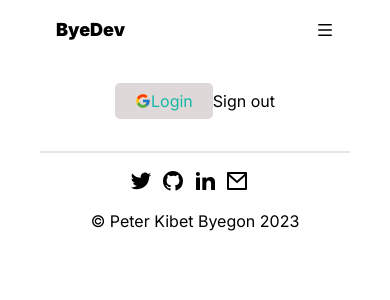
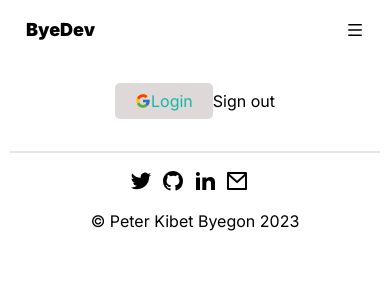
Before and after one commit to Byekibe/nextjs-tech-blog, a Next.js app: page /loginPage in a window 390 px wide. Shown: the top 300 px of the page. Built offline with nearby package versions, Linux system fonts and the light colour scheme; no server answers.

Commit message:
Make padding proportional over screen widths

```diff
--- a/package.json
+++ b/package.json
@@ -2,6 +2,7 @@
   "name": "folder-one",
   "version": "0.1.0",
   "private": true,
+  "proxy": "http://localhost:3000",
   "scripts": {
     "dev": "next dev",
     "build": "next build",
--- a/src/app/globals.css
+++ b/src/app/globals.css
@@ -7,7 +7,6 @@
   --background-start-rgb: 214, 219, 220;
   --background-end-rgb: 255, 255, 255;
 } */
-
 
 :root {
   --foreground-rgb: 0, 0, 0;
@@ -19,11 +18,10 @@
   --softTextColor: #626262;
 }
 
-[data-theme='dark'] {
+[data-theme="dark"] {
   --bg: black;
   --textColor: white;
 }
-
 
 * {
   padding: 0;
@@ -64,28 +62,30 @@ body {
   color: #ffffff80;
 } */
 
-
 @media screen and (max-width: 1536px) {
   .wrapper {
-      max-width: 1024px;
+    max-width: 1024px;
+    padding: 0 60px;
   }
 }
 
 @media screen and (max-width: 1280px) {
   .wrapper {
-      max-width: 1366px;
+    max-width: 1366px;
+    padding: 0 45px;
   }
 }
 
 @media screen and (max-width: 1024px) {
   .wrapper {
-      max-width: 768px;
-      padding: 0 40px;
+    max-width: 768px;
+    padding: 0 30px;
   }
 }
 
 @media screen and (max-width: 768px) {
   .wrapper {
-      max-width: 640px;
+    max-width: 640px;
+    padding: 0 10px;
   }
 }
--- a/src/app/loginPage/page.jsx
+++ b/src/app/loginPage/page.jsx
@@ -18,7 +18,7 @@ export default function LoginPage() {
         onClick={() =>
           signIn("google", {
             redirect: true,
-            callbackUrl: "http://blog.byedev.com",
+            callbackUrl: "https://blog.byedev.com",
           })
         }
         className={styles.myBtn}
--- a/src/components/authGroup/AuthGroup.jsx
+++ b/src/components/authGroup/AuthGroup.jsx
@@ -20,6 +20,9 @@ export default function AuthGroup({ id }) {
             <Link className={styles.link} href={`/updatePost/${id}`}>
               Update
             </Link>
+            <Link className={styles.link} href={`/write`}>
+              Write
+            </Link>
           </div>
         )}
     </div>
```
